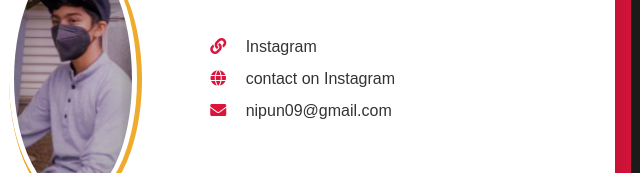
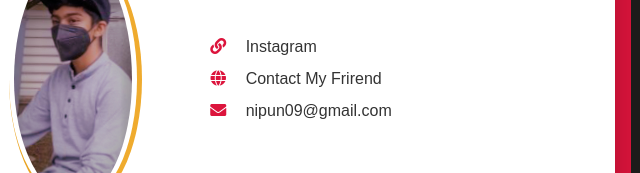
Before and after one commit to Adinipu/Nipun-Static-Website, a plain HTML site: page about.html in a window 1280 px wide. Shown: the part 627-800 px from the top of the page, 532-1172 px from the left. Drawn offline with Linux system fonts and the light colour scheme; a web font is replaced by a local one.

Commit message:
Update about.html

```diff
--- a/about.html
+++ b/about.html
@@ -113,7 +113,7 @@ License URL: http://creativecommons.org/licenses/by/3.0/
                                         </div>
                                         <div class="link_about my-2">
                                             <i class="fa fa-globe" aria-hidden="true"></i>
-                                            <a href="npn_king">contact on Instagram</a>
+                                            <a href="https://www.instagram.com/anegh_12_/">Contact My Frirend</a>
                                         </div>
                                         <div class="link_about">
                                             <i class="fa fa-envelope" aria-hidden="true"></i>
```
